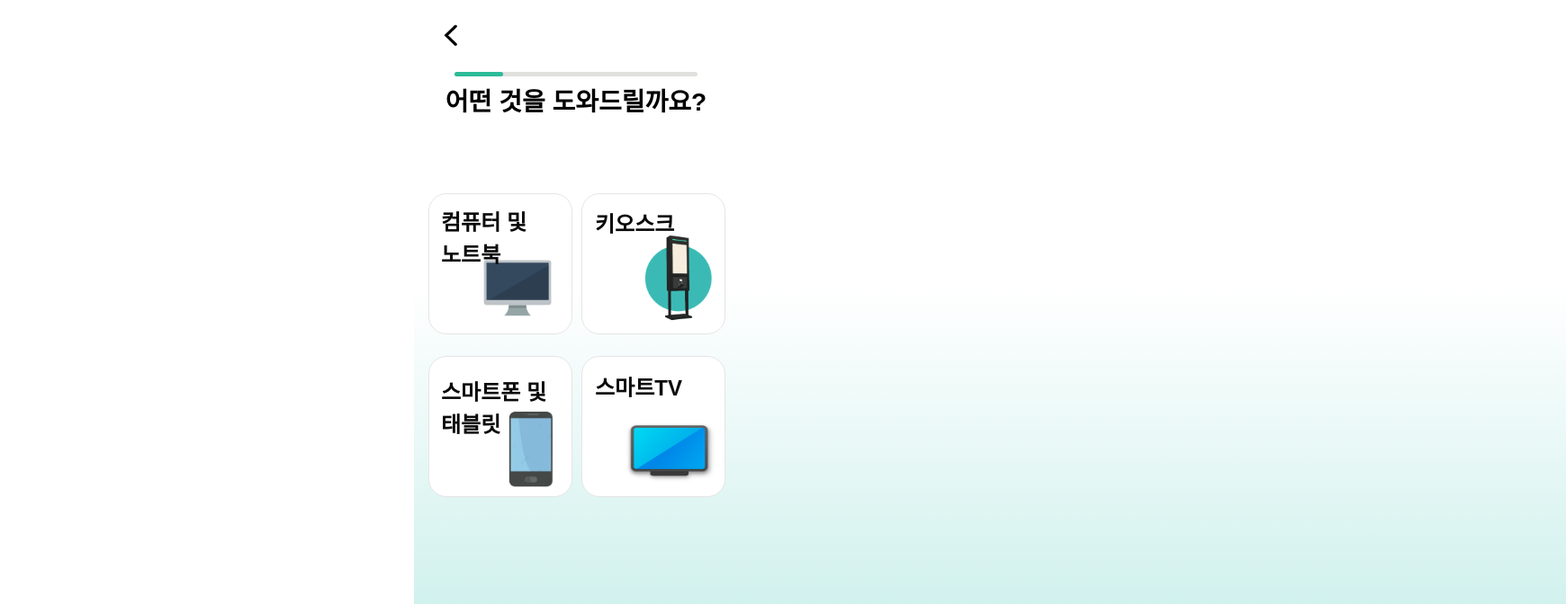
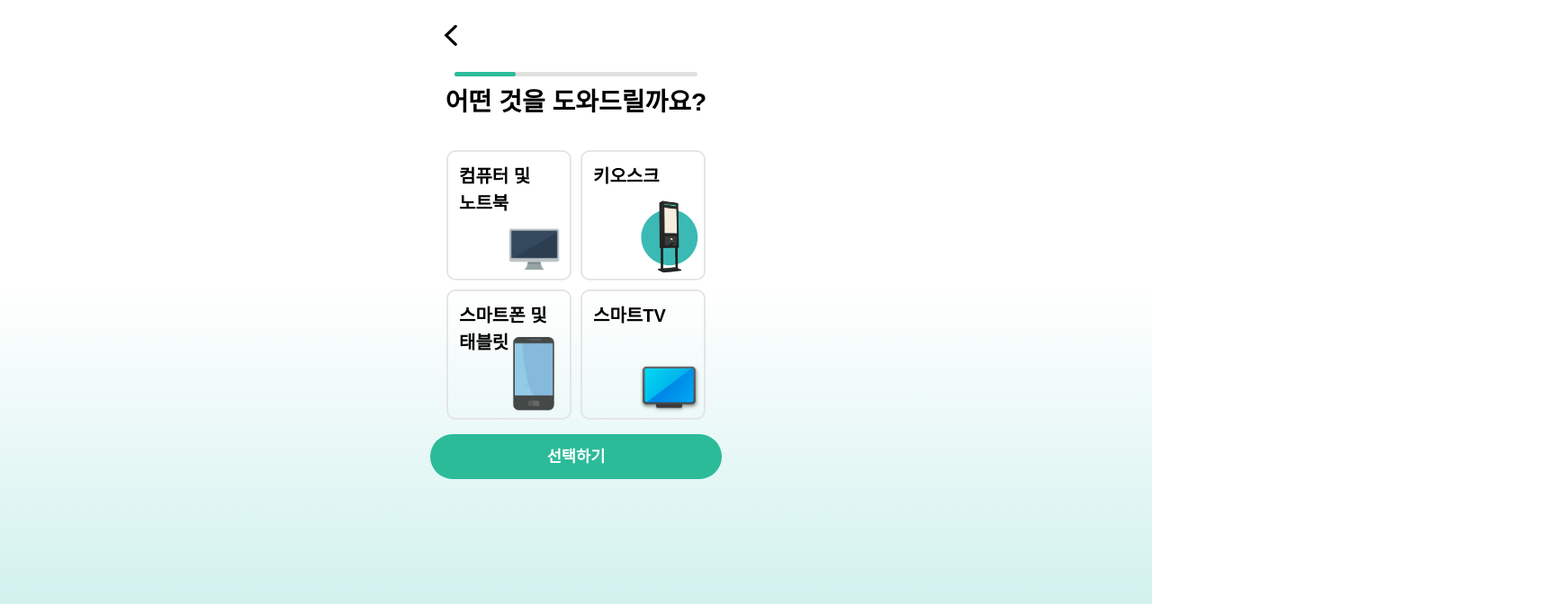
Before and after one commit to HakkertonDitto/frontend, a React (Create React App) app: page /asker/helpB in a window 1280 px wide. Shown: the top 672 px of the page at 90% size, 1740 px wide, since content can reach past the window. Built offline with nearby package versions, Linux system fonts and the light colour scheme; a web font is replaced by a local one.

Commit message:
feat: delete absolute css & add progress ani

```diff
--- a/src/components/Card.js
+++ b/src/components/Card.js
@@ -1,112 +1,42 @@
 import { useState } from "react";
+import styled from "styled-components";
 
-const Card = ({
-  Card11,
-  Card12,
-  Card21,
-  Card22,
-  Card31,
-  Card32,
-  Card41,
-  Card42,
-  Img1Class,
-  Img1src,
-  Img1alt,
-  Img2Class,
-  Img2src,
-  Img2alt,
-  Img3Class,
-  Img3src,
-  Img3alt,
-  Img4Class,
-  Img4src,
-  Img4alt,
-}) => {
-  const [isClicked, setClicked] = useState(false);
-  const ChangeColor = () => {
-    setClicked(!isClicked);
-  };
-  const newStyle = `Rectangle211 w-[160.06px] h-[157px] left-0 top-0 absolute ${
-    isClicked ? "bg-customColor" : "bg-white"
-  } rounded-[20px] border border-neutral-200`;
-
+export default ({contents}) => {
   return (
-    <div className="flex justify-center">
-      {/* 스마트폰 및 태블릿 */}
-
-      <div className="Smartphone w-[300px] h-[157px] left-[16px] top-[396px] absolute">
-        <div className="Rectangle212 w-[160.06px] h-[157px] left-0 top-0 absolute bg-white rounded-[20px] border border-neutral-200" />
-        <div
-          className=" w-[286px] h-[39px] left-[14px] top-[23px] absolute text-neutral-950 text-[25px] font-bold leading-3"
-          style={{
-            lineHeight: "1.5em",
-            fontSize: "1.5em",
-            wordBreak: "keep-all",
-          }}
-        >
-          {Card31}
-          <br />
-          {Card32}
-        </div>
-        <img className={Img3Class} src={Img3src} alt={Img3alt} />
-      </div>
-
-      {/* 컴 및 놋북 */}
-
-      <div className="Group95 w-[280.57px] h-[157px] left-[16px] top-[215px] absolute">
-        <div className={newStyle} onClick={ChangeColor} />
-        <img className={Img1Class} src={Img1src} alt={Img1alt} />
-        <div
-          className=" w-[266.57px] h-9 left-[14px] top-[15px] absolute text-neutral-950 text-[25px] font-bold leading-3"
-          style={{
-            lineHeight: "1.5em",
-            fontSize: "1.5em",
-            wordBreak: "keep-all",
-          }}
-        >
-          {Card11}
-          <br />
-          {Card12}
-        </div>
-      </div>
-
-      {/* 키오스크 */}
-      <div className="Group94 w-[281.57px] h-[158.60px] left-[186px] top-[215px] absolute">
-        <div className="Rectangle213 w-[160.06px] h-[157px] left-0 top-0 absolute bg-white rounded-[20px] border border-neutral-200" />
-        <div
-          className=" w-[266.57px] h-9 left-[15px] top-[17px] absolute text-neutral-950 text-[25px] font-bold leading-3"
-          style={{
-            lineHeight: "1.5em",
-            fontSize: "1.5em",
-            wordBreak: "keep-all",
-          }}
-        >
-          {Card21}
-          <br />
-          {Card22}
-        </div>
-        <img className={Img2Class} src={Img2src} alt={Img2alt} />
-      </div>
-
-      {/* 스마트TV */}
-      <div className="Tv w-[301px] h-[157px] left-[186px] top-[396px] absolute">
-        <div className="Rectangle215 w-[160.06px] h-[157px] left-0 top-0 absolute bg-white rounded-[20px] border border-neutral-200" />
-        <div
-          className="Tv w-[286px] h-[39px] left-[15px] top-[18px] absolute text-neutral-950 text-[25px] font-bold leading-3"
-          style={{
-            lineHeight: "1.5em",
-            fontSize: "1.5em",
-            wordBreak: "keep-all",
-          }}
-        >
-          {Card41}
-          <br />
-          {Card42}
-        </div>
-        <img className={Img4Class} src={Img4src} alt={Img4alt} />
-      </div>
-    </div>
+    <CardWrapper>
+      {contents.map((item, index)=>{
+        return (
+          <Card img={item.imgSrc}>
+            <span>{item.title}</span>
+          </Card>
+        )
+      })}
+    </CardWrapper>
   );
 };
 
-export default Card;
+const CardWrapper = styled.div`
+  display: grid;
+  grid-template-columns: 1fr 1fr;
+  grid-auto-rows: 1fr;
+  width: 80%;
+  grid-gap: 10px;
+  margin-bottom: 1rem;
+  min-height: 300px;
+`
+
+const Card = styled.div`
+    border: 2px solid #E5E5E5;
+    border-radius: 10px;
+    padding: 0.75rem;
+    background-image: url("${({img})=>img}");
+    background-repeat: no-repeat;
+    background-position: bottom 5px right 5px;
+    background-size: 50%;
+    >span{
+      font-size: 1.25rem;
+      font-weight: bold;
+      word-break: keep-all;
+    }
+  }
+`
--- a/src/pages/asker/HelpB.js
+++ b/src/pages/asker/HelpB.js
@@ -1,64 +1,50 @@
-
+import { Link } from "react-router-dom";
+import { Title, Button } from "../../components";
+import { useState, useEffect } from "react";
+import Background from "../../components/Background";
 import Header from "../../components/Header";
-import { Link } from "react-router-dom";
-
+import ProgressBar from "../../components/ProgressBar";
+import Card from "../../components/Card";
 import Smartphone from "../../assets/smartphone.png";
 import Laptop from "../../assets/laptop.png";
 import Kiosk from "../../assets/kiosk.png";
 import TV from "../../assets/TV.png";
-import ProgressBar from "../../components/ProgressBar";
-import { Title } from "../../components";
 
-import Card from "../../components/Card";
-import Background from "../../components/Background";
 const HelpB = () => {
+    const [progress, setProgress] = useState(0);
+    const cardContents = [
+        {
+            title: "컴퓨터 및 노트북",
+            imgSrc: Laptop
+        },
+        {
+            title: "키오스크",
+            imgSrc: Kiosk
+        },
+        {
+            title: "스마트폰 및 태블릿",
+            imgSrc: Smartphone
+        },
+        {
+            title: "스마트TV",
+            imgSrc: TV
+        }
+    ]
 
-
-
-
-
-
+    useEffect(() => {
+        setProgress(25);
+    }, [])
 
     return (
-
-        <div className="flex justify-center relative">
-
-            <div className="AskerHelpb w-[360px] h-[800px] relative bg-white ">
-                {/* 그라데이션 */}
-                <Background style={{ margin: "0 auto" }}>
-
-                    {/* 상단 하얀 덩어리 구역 */}
-                    <div className=" w-[360px] h-[148px] left-0 top-0 absolute bg-white">
-
-
-                        <Header />
-                        <ProgressBar progress={20} />
-                        <Title>어떤 것을 도와드릴까요?</Title>
-                    </div>
-
-
-                    <Card Card11={"컴퓨터 및"} Card12={"노트북"} Card21={"키오스크"} Card31={"스마트폰 및"} Card32={"태블릿"} Card41={"스마트TV"}
-                        Img1Class={"ImageRemovebgPreview62 w-[92px] h-[72px] left-[55px] top-[71px] absolute"} Img1src={Laptop} Img1alt={"laptop"}
-                        Img2Class={"ImageRemovebgPreview71 w-[80.16px] h-[98.82px] left-[67.56px] top-[44.48px] absolute"} Img2src={Kiosk} Img2alt={"kiosk"}
-                        Img3Class={"ImageRemovebgPreview61 w-[72px] h-[92px] left-[80px] top-[57px] absolute"} Img3src={Smartphone} Img3alt={"smartphone"}
-                        Img4Class={"Tv1 w-[99px] h-[84px] left-[49px] top-[57px] absolute"} Img4src={TV} Img4alt={"tv"}
-                    />
-
-
-
-
-
-                    <Link to="/asker/HelpS" >
-                        <div className="ControlsButtons w-[327px] h-12 py-4 left-[17px] top-[715px] absolute bg-emerald-400 rounded-[48px] shadow justify-center items-center inline-flex">
-                            <div className="Text text-center text-white text-base font-bold leading-none">선택하기</div>
-                        </div>
-                    </Link>
-                </Background>
-            </div>
-
-        </div>
-
-
+        <Background style={{ margin: "0 auto" }}>
+            <Header />
+            <ProgressBar progress={progress} />
+            <Title>어떤 것을 도와드릴까요?</Title>
+                <Card contents={ cardContents } />
+                <Button>
+                    <Link to="/asker/HelpS" style={{display: "block", width: "100%", height: "100%"}}>선택하기</Link>
+                </Button>
+        </Background>
     );
 };
 
--- a/src/pages/asker/HelpDetail.js
+++ b/src/pages/asker/HelpDetail.js
@@ -1,13 +1,13 @@
-
+import { useState, useEffect } from "react";
+import styled from "styled-components";
 import Background from "../../components/Background";
 import Header from "../../components/Header";
 import ProgressBar from "../../components/ProgressBar";
 import DetailConfirmModal from "../../components/modal/DetailConfirmModal";
 import { Title, Button } from "../../components";
-import styled from "styled-components";
-import { useState } from "react";
 
 const HelpDetail = () => {
+  const [progress, setProgress] = useState(50);
   const [modalActive, setModalActive] = useState(false);
   const openModal = (e) => {
     e.preventDefault();
@@ -23,10 +23,14 @@ const HelpDetail = () => {
 
   }
 
+  useEffect(() => {
+    setProgress(75);
+  }, [])
+
   return (
     <Background>
       <Header />
-      <ProgressBar progress={ 80 } />
+      <ProgressBar progress={progress} />
       <Title>직접 작성해주세요</Title>
       <TextArea placeholder="상세 설명을 입력해주세요" />
       <Button onClick={ openModal }>작성 완료</Button>
--- a/src/pages/asker/HelpS.js
+++ b/src/pages/asker/HelpS.js
@@ -1,61 +1,49 @@
-
+import { Link } from "react-router-dom";
+import { Title, Button } from "../../components";
+import { useState, useEffect } from "react";
+import Background from "../../components/Background";
 import Header from "../../components/Header";
-import { Link } from "react-router-dom";
-
 import ProgressBar from "../../components/ProgressBar";
-import { Title } from "../../components";
-
 import Card from "../../components/Card";
 import Software from "../../assets/software.png";
 import Internet from "../../assets/internet.png";
 import Onoff from "../../assets/onoff.png";
 import Magnifier from "../../assets/magnifier.png";
 
-
-import Background from "../../components/Background";
-
 const HelpS = () => {
-
+    const [progress, setProgress] = useState(25);
+    const cardContents = [
+        {
+            title: "소프트웨어 설치 및 삭제",
+            imgSrc: Software
+        },
+        {
+            title: "인터넷 연결",
+            imgSrc: Internet
+        },
+        {
+            title: "전원 문제",
+            imgSrc: Onoff
+        },
+        {
+            title: "기타 문의 사항",
+            imgSrc: Magnifier
+        }
+    ]
+    useEffect(() => {
+        setProgress(50);
+    }, [])
 
     return (
-        <div className="flex justify-center relative">
-
-        <div className="AskerHelpb w-[360px] h-[800px] relative bg-white ">
-            {/* 그라데이션 */}
-            <Background style={{ margin: "0 auto" }}>
-
-                {/* 상단 하얀 덩어리 구역 */}
-                <div className=" w-[360px] h-[148px] left-0 top-0 absolute bg-white">
-
-
-                    <Header />
-                    <ProgressBar progress={40} />
-                    <Title>어느 점이 불편하세요?</Title>
-                </div>
-
-
-                <Card Card11={"소프트웨어"} Card12={"설치 및 삭제"} Card21={"인터넷 연결"} Card31={"전원 문제"} Card41={"기타"}Card42={"문의 사항"}
-                Img1Class={"ImageRemovebgPreview81 w-[170px] h-[101px] left-[20px] top-[53px] absolute"} Img1src={Software} Img1alt={"software"}
-                    Img2Class={"ImageRemovebgPreview91 w-[79px] h-[76px] left-[55px] top-[62px] absolute"} Img2src={Internet} Img2alt={"internet"}
-                    Img3Class={"ImageRemovebgPreview101 w-[70px] h-[66px] left-[70px] top-[67px] absolute"} Img3src={Onoff} Img3alt={"onoff"}
-                    Img4Class={"ImageRemovebgPreview111 w-[90px] h-[75px] left-[56px] top-[68px] absolute"} Img4src={Magnifier} Img4alt={"magnifier"}
-                    />
-
-
-
-
-
-                <Link to="/asker/HelpDetail" >
-                    <div className="ControlsButtons w-[327px] h-12 py-4 left-[17px] top-[715px] absolute bg-emerald-400 rounded-[48px] shadow justify-center items-center inline-flex">
-                        <div className="Text text-center text-white text-base font-bold leading-none">선택하기</div>
-                    </div>
-                </Link>
-            </Background>
-        </div>
-
-    </div>
-
-
-    )
+        <Background style={{ margin: "0 auto" }}>
+            <Header />
+            <ProgressBar progress={progress} />
+            <Title>어떤 것을 도와드릴까요?</Title>
+                <Card contents={cardContents} />
+                <Button>
+                    <Link to="/asker/HelpDetail" style={{display: "block", width: "100%", height: "100%"}}>선택하기</Link>
+                </Button>
+        </Background>
+    );
 }
 export default HelpS;
```
Also changed, not shown: src/assets/software.png.
